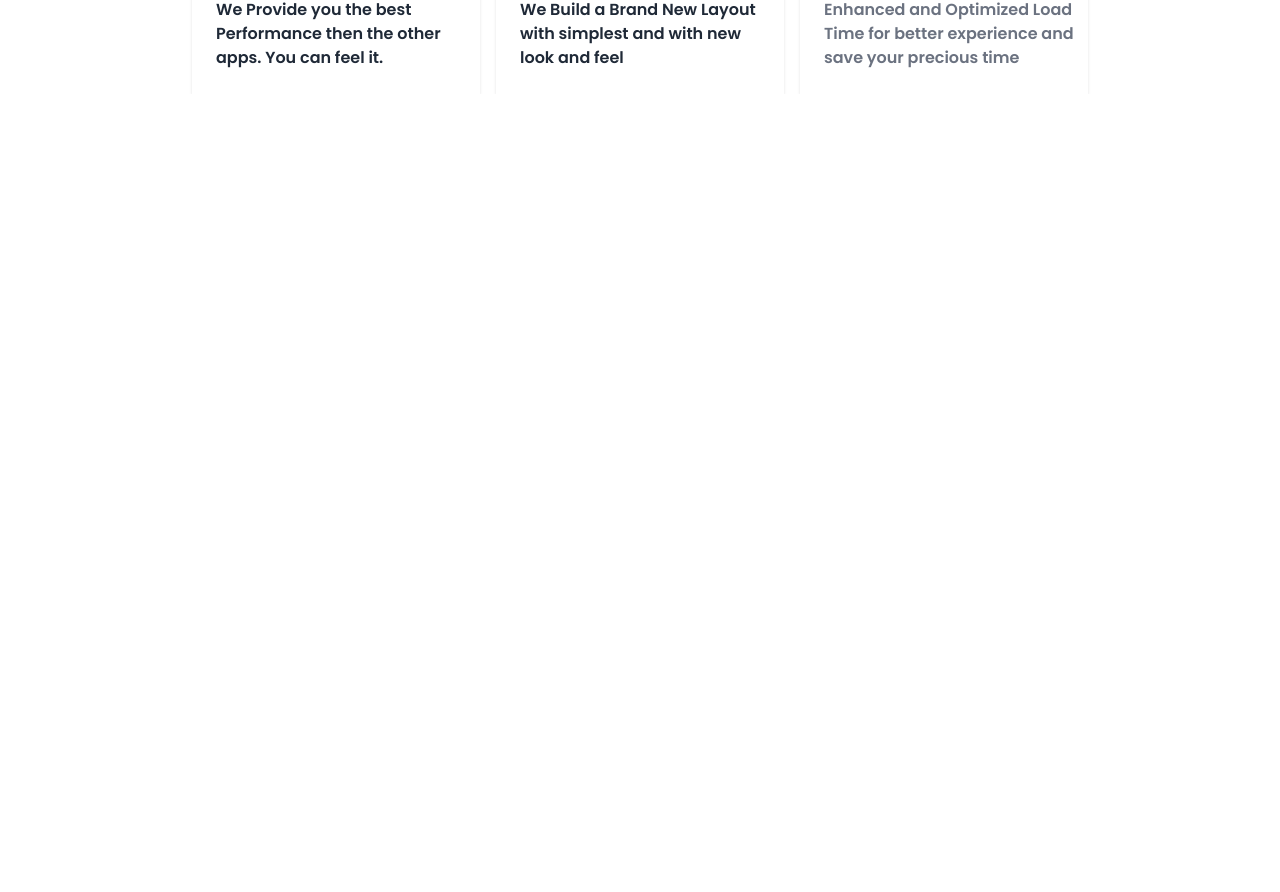
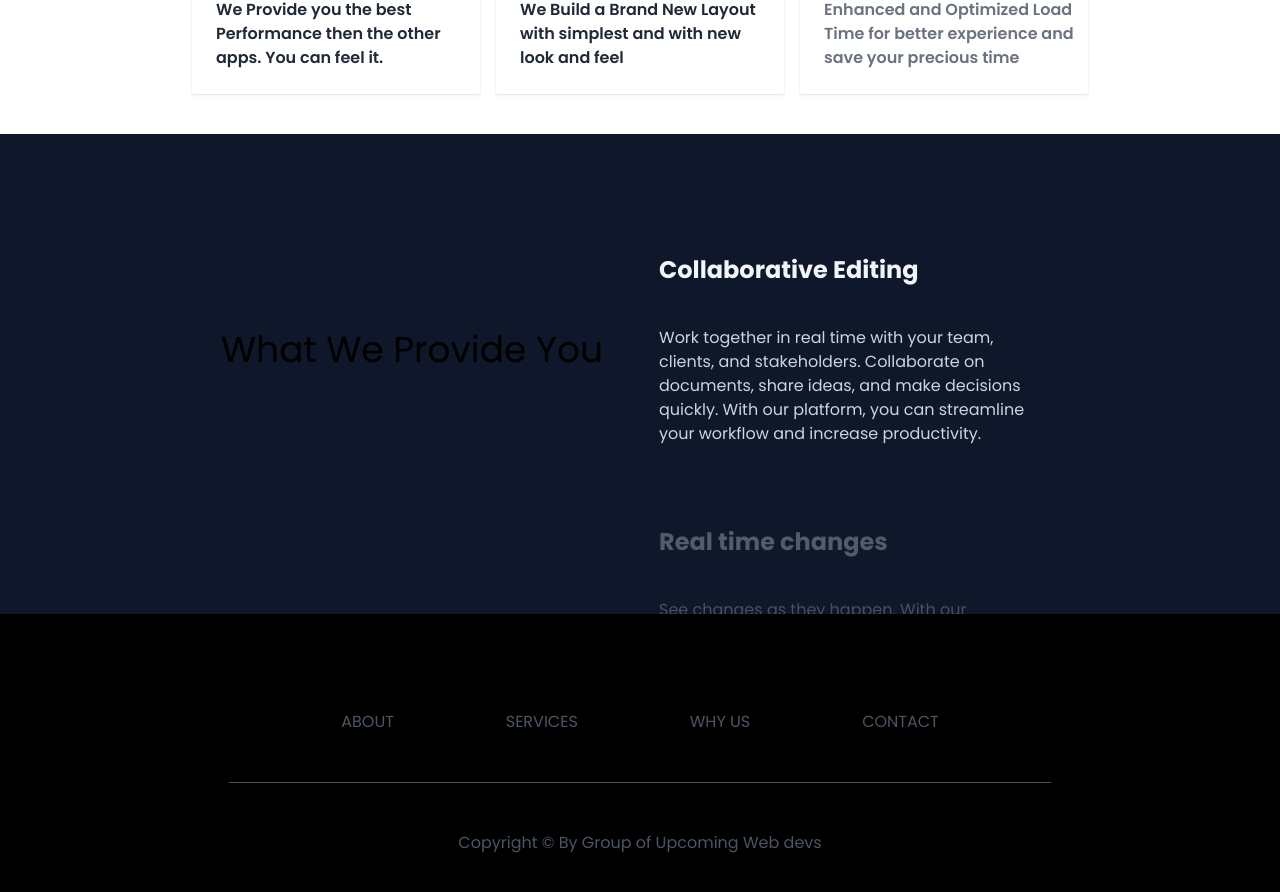
Before and after one commit to namansingh98/moglueui, a Next.js app: page / in a window 1280 px wide. Shown: the part 1238-2130 px from the top of the page. Before the commit the page ends 1332 px from the top, so only its background shows below. Built offline with nearby package versions, Linux system fonts and the light colour scheme.

Commit message:
Home Page

```diff
--- a/src/app/layout.tsx
+++ b/src/app/layout.tsx
@@ -3,6 +3,7 @@
 import "./globals.css";
 import { ThemeProvider } from "@/app/utils/theme-provider";
 import Navbar from "@/components/Navbar";
+import Footer from "@/components/Footer";
 
 const poppins = Poppins({
   subsets: ["devanagari"],
@@ -30,7 +31,9 @@
           disableTransitionOnChange
         >
           <Navbar />
+
           {children}
+<Footer/>
         </ThemeProvider>
       </body>
     </html>
--- /dev/null
+++ b/src/components/Footer.tsx
@@ -0,0 +1,36 @@
+import React from "react";
+
+const Footer = () => {
+  return (
+    <div>
+      <div className="w-full flex items-center justify-center bg-black">
+        <div className="md:w-2/3 w-full px-4 text-white flex flex-col">
+          <div className="flex flex-col">
+            <div className="flex mt-24 mb-12 flex-row justify-evenly">
+
+              <a className="hidden md:block cursor-pointer text-gray-600 hover:text-white uppercase">
+                About
+              </a>
+              <a className="hidden md:block cursor-pointer text-gray-600 hover:text-white uppercase">
+                Services
+              </a>
+              <a className="hidden md:block cursor-pointer text-gray-600 hover:text-white uppercase">
+                Why us
+              </a>
+              <a className="hidden md:block cursor-pointer text-gray-600 hover:text-white uppercase">
+                Contact
+              </a>
+
+            </div>
+            <hr className="border-gray-600" />
+            <p className="w-full text-center my-12 text-gray-600">
+              Copyright © By Group of Upcoming Web devs
+            </p>
+          </div>
+        </div>
+      </div>
+    </div>
+  );
+};
+
+export default Footer;
--- a/src/components/Hero.tsx
+++ b/src/components/Hero.tsx
@@ -8,6 +8,7 @@
 import Facilities from "./Facilities";
 
 import { TracingBeam } from "@/components/ui/tracing-beam";
+import { StickyScrollReveal } from "./StickyScrollReveal";
 const words = `Let me introduce the new app that connects strangers via video /
 chat`;
 
@@ -50,6 +51,9 @@
 
       </TracingBeam>
       {/* Facilities ends */}
+      <StickyScrollReveal/>
+
+
     </>
   );
 };
--- /dev/null
+++ b/src/components/StickyScrollReveal.tsx
@@ -0,0 +1,34 @@
+"use client";
+import React from "react";
+import { StickyScroll } from "../components/ui/sticky-scroll-reveal";
+
+const content = [
+  {
+    title: "Collaborative Editing",
+    description:
+      "Work together in real time with your team, clients, and stakeholders. Collaborate on documents, share ideas, and make decisions quickly. With our platform, you can streamline your workflow and increase productivity.",
+  },
+  {
+    title: "Real time changes",
+    description:
+      "See changes as they happen. With our platform, you can track every modification in real time. No more confusion about the latest version of your project. Say goodbye to the chaos of version control and embrace the simplicity of real-time updates.",
+  },
+  {
+    title: "Version control",
+    description:
+      "Experience real-time updates and never stress about version control again. Our platform ensures that you're always working on the most recent version of your project, eliminating the need for constant manual updates. Stay in the loop, keep your team aligned, and maintain the flow of your work without any interruptions.",
+  },
+  {
+    title: "Running out of content",
+    description:
+      "Experience real-time updates and never stress about version control again. Our platform ensures that you're always working on the most recent version of your project, eliminating the need for constant manual updates. Stay in the loop, keep your team aligned, and maintain the flow of your work without any interruptions.",
+  },
+];
+export function StickyScrollReveal() {
+  return (
+    <div className="mt-10">
+
+      <StickyScroll content={content} />
+    </div>
+  );
+}
--- /dev/null
+++ b/src/components/ui/sticky-scroll-reveal.tsx
@@ -0,0 +1,89 @@
+"use client";
+import React, { useRef } from "react";
+import { useMotionValueEvent, useScroll } from "framer-motion";
+import { motion } from "framer-motion";
+
+export const StickyScroll = ({
+  content,
+}: {
+  content: {
+    title: string;
+    description: string;
+  }[];
+}) => {
+  const [activeCard, setActiveCard] = React.useState(0);
+  const ref = useRef<any>(null);
+  const { scrollYProgress } = useScroll({
+    container: ref,
+    offset: ["start start", "end start"],
+  });
+  const cardLength = content.length;
+
+  useMotionValueEvent(scrollYProgress, "change", (latest) => {
+    const cardsBreakpoints = content.map((_, index) => index / cardLength);
+    cardsBreakpoints.forEach((breakpoint, index) => {
+      if (latest > breakpoint - 0.2 && latest <= breakpoint) {
+        setActiveCard(() => index);
+      }
+    });
+  });
+
+  const backgroundColors = [
+    "var(--slate-900)",
+    "var(--black)",
+    "var(--neutral-900)",
+  ];
+  const linearGradients = [
+    "linear-gradient(to bottom right, var(--cyan-500), var(--emerald-500))",
+    "linear-gradient(to bottom right, var(--pink-500), var(--indigo-500))",
+    "linear-gradient(to bottom right, var(--orange-500), var(--yellow-500))",
+  ];
+  return (
+    <>
+      <motion.div
+        animate={{
+          backgroundColor:
+            backgroundColors[activeCard % backgroundColors.length],
+        }}
+        className="h-[30rem] overflow-y-auto flex justify-center relative space-x-10 rounded-md p-10"
+        ref={ref}
+      >
+        <div className="flex sticky top-0  mb-12 items-center justify-center">
+          <h2 className="text-4xl">What We Provide You</h2>
+        </div>
+        <div className="div relative flex items-start px-4">
+          <div className="max-w-2xl">
+            {content.map((item, index) => (
+              <div key={item.title + index} className="my-20">
+                <motion.h2
+                  initial={{
+                    opacity: 0,
+                  }}
+                  animate={{
+                    opacity: activeCard === index ? 1 : 0.3,
+                  }}
+                  className="text-2xl font-bold text-slate-100"
+                >
+                  {item.title}
+                </motion.h2>
+                <motion.p
+                  initial={{
+                    opacity: 0,
+                  }}
+                  animate={{
+                    opacity: activeCard === index ? 1 : 0.3,
+                  }}
+                  className="text-kg text-slate-300 max-w-sm mt-10"
+                >
+                  {item.description}
+                </motion.p>
+              </div>
+            ))}
+            <div className="h-40" />
+          </div>
+        </div>
+
+      </motion.div>
+    </>
+  );
+};
```
